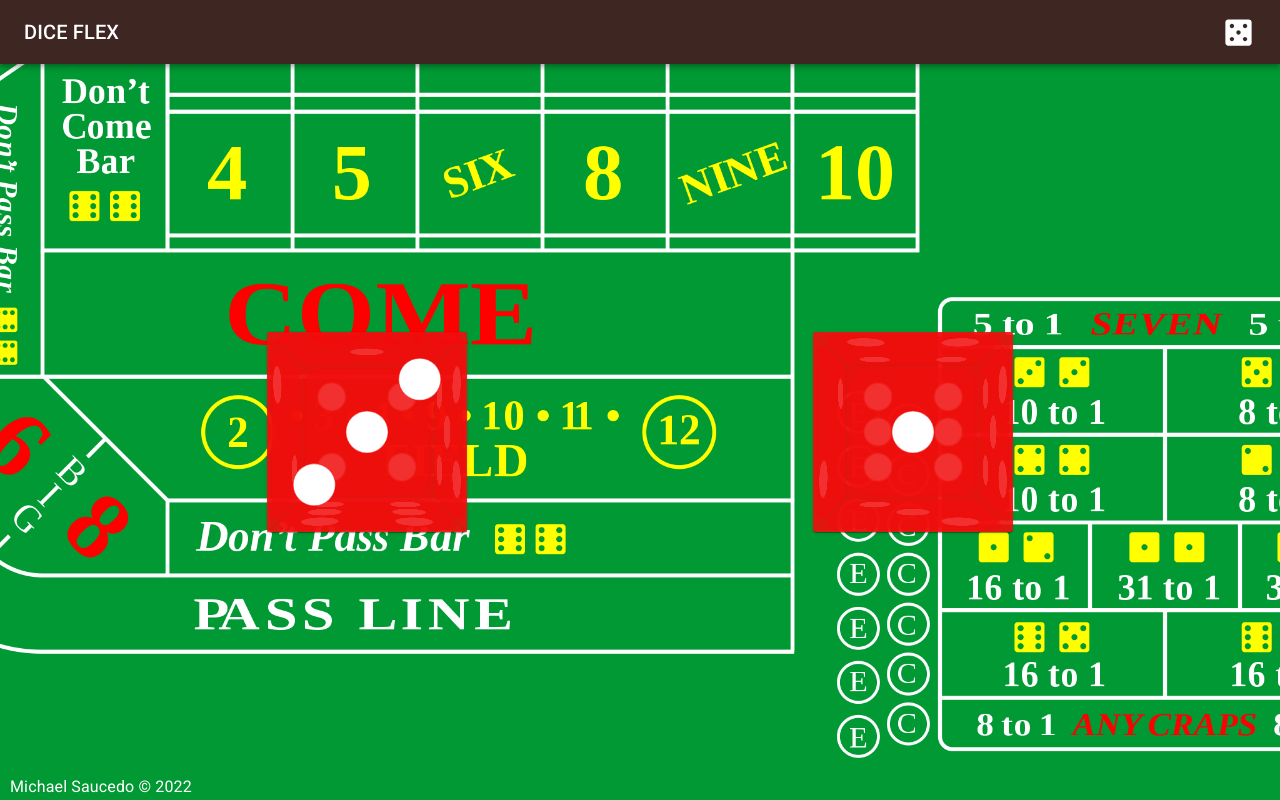
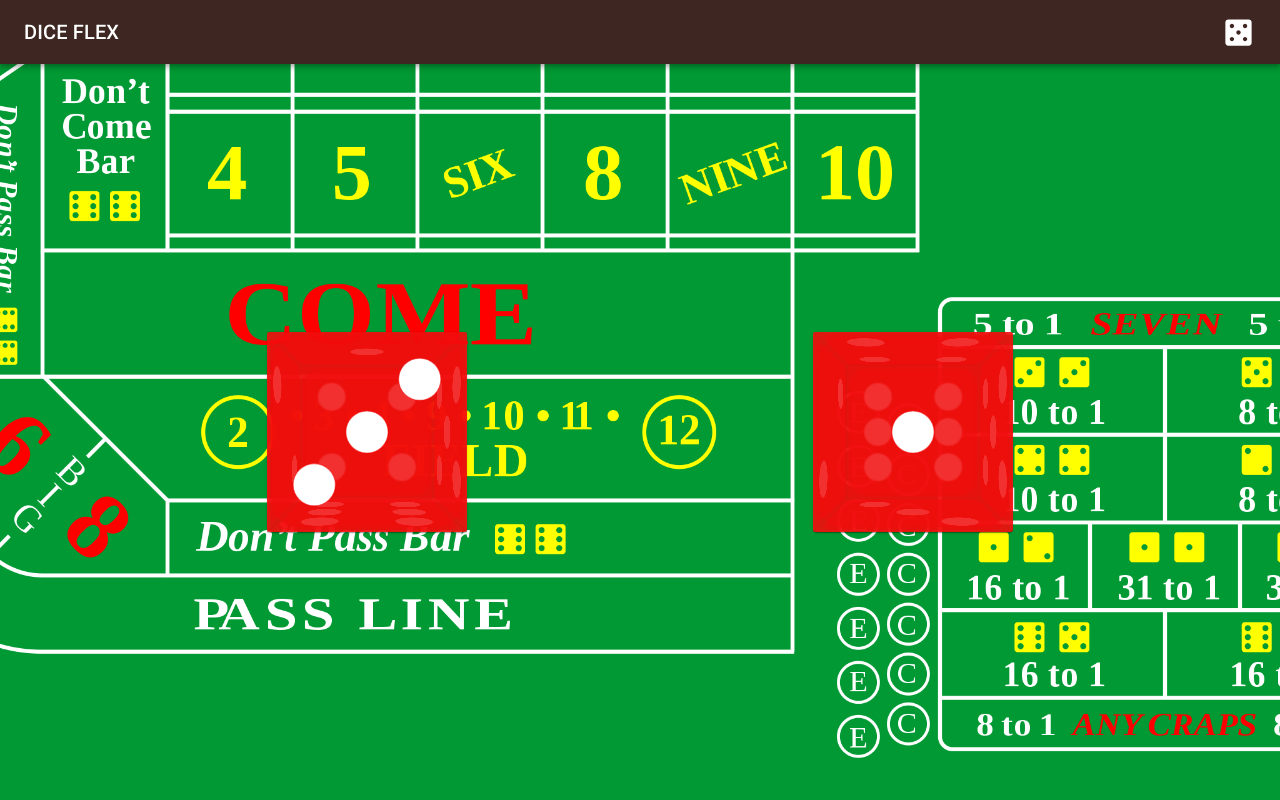
Before and after one commit to Sauce101/dice-flex, a React (Create React App) app: page / in a window 1280 px wide. Built offline with nearby package versions, Linux system fonts and the light colour scheme.

Commit message:
removed my name for now at table bottom

```diff
--- a/src/App.js
+++ b/src/App.js
@@ -10,7 +10,7 @@ import FeltM from './assets/table/felt1280m.png'
 import Navbar from './components/Navbar'
 // import Footer from './components/Footer'
 import Dice from './components/Dice'
-import { Typography } from '@mui/material'
+// import { Typography } from '@mui/material'
 
 function App() {
   const [topfaceb, setTopfaceb] = useState(() => {
@@ -49,9 +49,9 @@ function App() {
         >
           <Dice topfaceb={topfaceb} />
         </Stack>
-        <Typography sx={{ position: 'absolute', bottom: 1, ml: '10px' }}>
+        {/* <Typography sx={{ position: 'absolute', bottom: 1, ml: '10px' }}>
           Michael Saucedo © 2022
-        </Typography>
+        </Typography> */}
         {/* <Footer rollDice={rollDice} /> */}
       </Box>
     </ThemeProvider>
```
